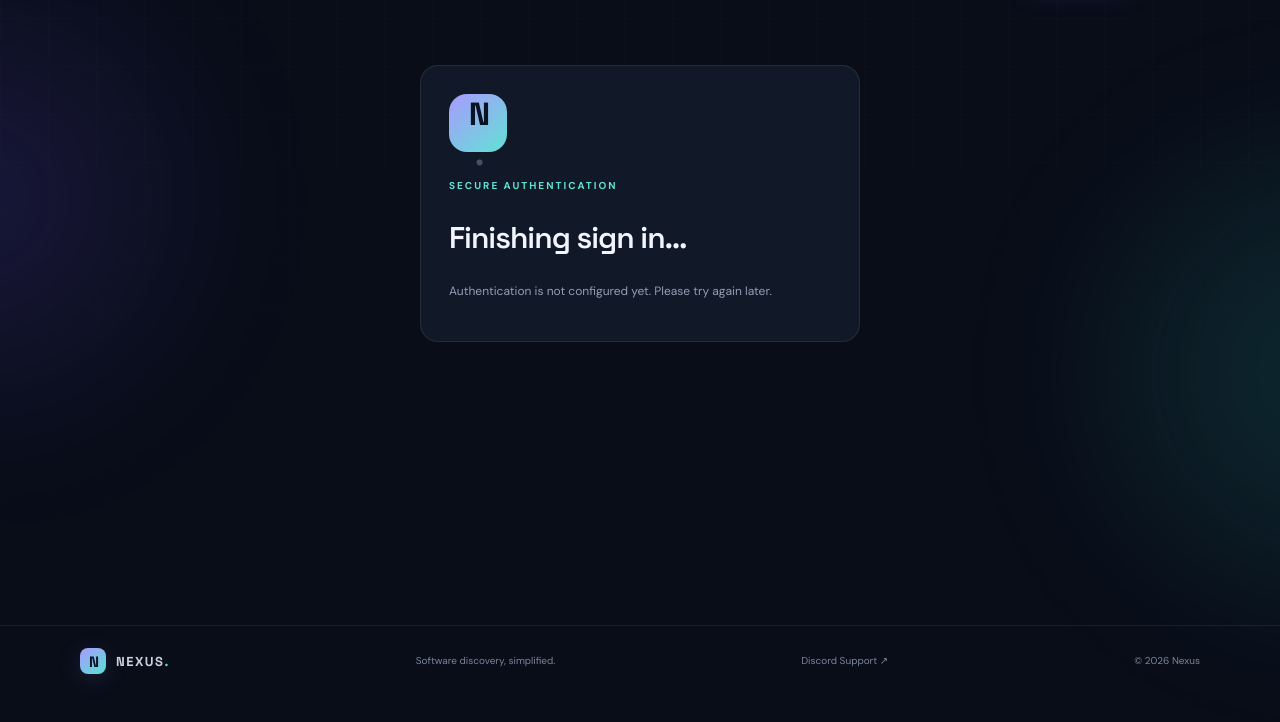
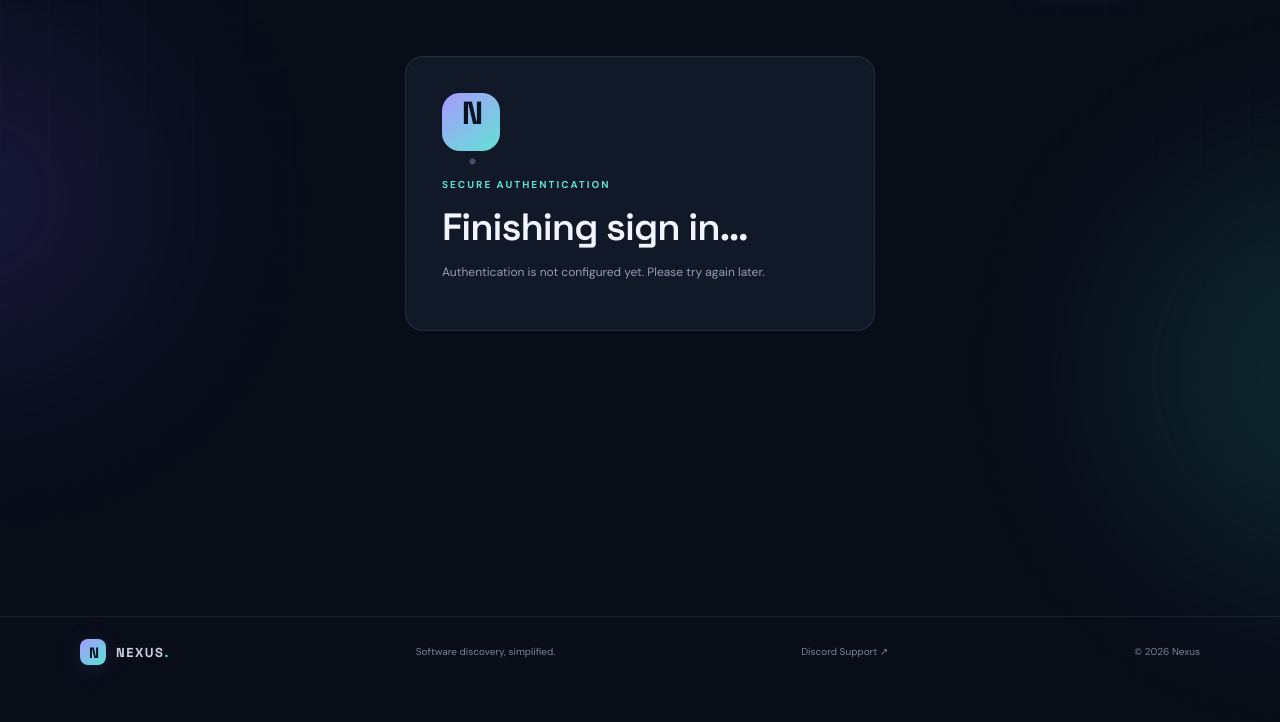
Before and after one commit to nagidev360/Nexus, a Flask app: page /auth/callback in a window 1280 px wide; the page is wider, and only the part inside the window is pictured. Shown: the part 78-800 px from the top of that part. Run offline with Flask 3, Linux system fonts and the light colour scheme; some libraries are stand-ins or nearby versions.

Commit message:
Load authentication page styles

```diff
--- a/templates/base.html
+++ b/templates/base.html
@@ -1,5 +1,5 @@
 <!doctype html>
-<html lang="en"><head><meta charset="utf-8"><meta name="viewport" content="width=device-width,initial-scale=1"><meta name="theme-color" content="#090d18"><meta name="description" content="Nexus — discover Android apps and Windows software."><title>{% block title %}Nexus — Software, discovered.{% endblock %}</title><link rel="preconnect" href="https://fonts.googleapis.com"><link href="https://fonts.googleapis.com/css2?family=DM+Sans:wght@400;500;600;700&family=Space+Grotesk:wght@400;500;600;700&display=swap" rel="stylesheet"><link rel="stylesheet" href="{{ url_for('static',filename='style.css') }}"></head>
+<html lang="en"><head><meta charset="utf-8"><meta name="viewport" content="width=device-width,initial-scale=1"><meta name="theme-color" content="#090d18"><meta name="description" content="Nexus — discover Android apps and Windows software."><title>{% block title %}Nexus — Software, discovered.{% endblock %}</title><link rel="preconnect" href="https://fonts.googleapis.com"><link href="https://fonts.googleapis.com/css2?family=DM+Sans:wght@400;500;600;700&family=Space+Grotesk:wght@400;500;600;700&display=swap" rel="stylesheet"><link rel="stylesheet" href="{{ url_for('static',filename='style.css') }}"><link rel="stylesheet" href="{{ url_for('static',filename='auth.css') }}"></head>
 <body><div class="ambient ambient-a"></div><div class="ambient ambient-b"></div><header class="topbar"><a class="brand" href="{{ url_for('index') }}"><span class="logo-mark">N</span><span>NEXUS<span class="brand-dot">.</span></span></a><nav class="nav-links"><a href="{{ url_for('index') }}#explore">Discover</a><a href="{{ url_for('index',platform='Android') }}">Android</a><a href="{{ url_for('index',platform='Windows') }}">Windows</a></nav><div class="nav-actions"><a class="nav-admin" href="{{ url_for('user_login') }}"><span class="status-dot"></span> Login</a><a class="btn btn-primary" href="{{ url_for('user_signup') }}">Sign up <span>→</span></a><a class="nav-admin" href="{{ url_for('admin_login') }}">Admin</a><button class="icon-btn mobile-menu" id="menuToggle" aria-label="Toggle navigation" aria-expanded="false"><span></span><span></span></button></div></header><div class="mobile-nav" id="mobileNav"><a href="{{ url_for('index') }}">Discover</a><a href="{{ url_for('index',platform='Android') }}">Android apps</a><a href="{{ url_for('index',platform='Windows') }}">Windows software</a><a href="{{ url_for('user_login') }}">Login</a><a href="{{ url_for('user_signup') }}">Sign up</a><a href="{{ url_for('admin_login') }}">Admin portal</a></div>
 <main class="wrap">{% with messages=get_flashed_messages(with_categories=true) %}{% for category,message in messages %}<div class="notice {{ category }}" role="status">{{ message }}<button class="notice-close" aria-label="Dismiss" onclick="this.parentElement.remove()">×</button></div>{% endfor %}{% endwith %}{% block content %}{% endblock %}</main>
 <footer class="footer"><a class="brand footer-brand" href="{{ url_for('index') }}"><span class="logo-mark mini">N</span><span>NEXUS<span class="brand-dot">.</span></span></a><span>Software discovery, simplified.</span><a class="support-link" href="https://discord.gg/v9HNmb3VFM" target="_blank" rel="noopener noreferrer">Discord Support ↗</a><span>© 2026 Nexus</span></footer>
```
